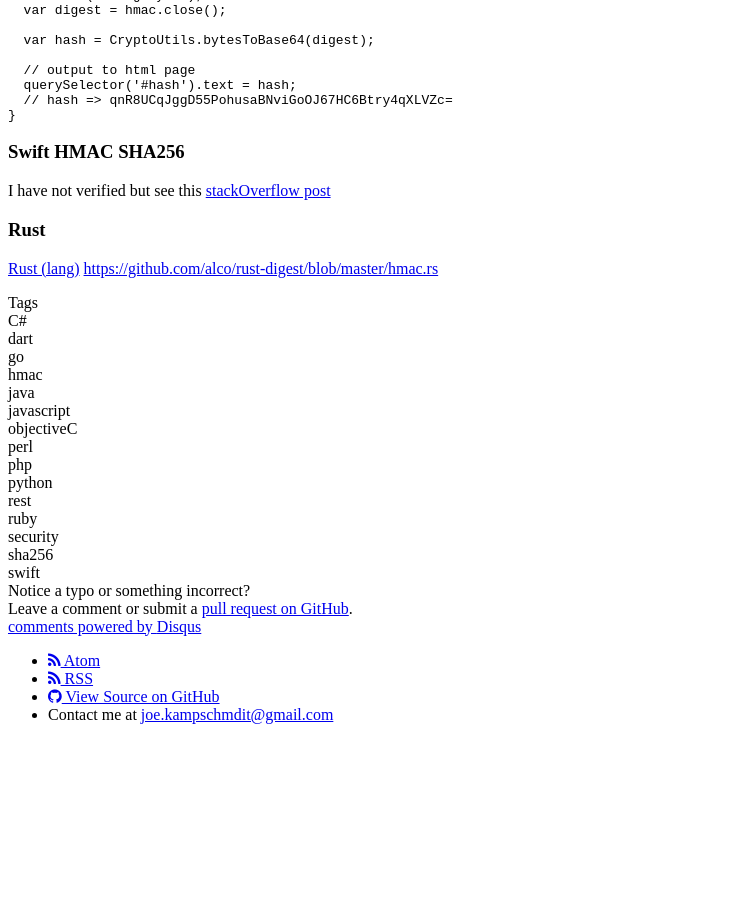
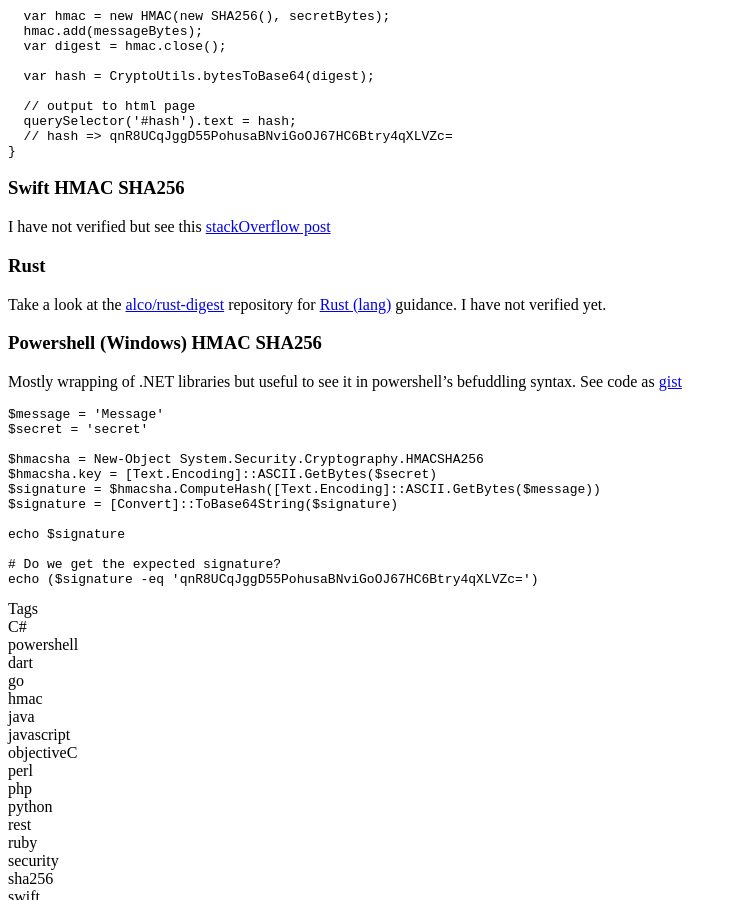
Before and after one commit to jokecamp/jokecamp.com, a Jekyll site: the page built from _posts/2012-10-22-examples-of-creating-base64-hashes-using-hmac-sha256-in-different-languages.markdown, in a window 1280 px wide and 900 px high, scrolled down 4385 px. Shown: the whole window, without its empty margins (0-735 px from the left). Built offline with Jekyll 4.4.1, drawn with Linux system fonts in a browser that asks for light colours; nearby versions of some CDN libraries; Markdown is read by kramdown in place of the engine named in the settings; comment, search, counter and statistics services are not loaded; before the commit the page ends 5125 px from its top, so only the background shows below that; some of the changed text lies outside the part shown.

Commit message:
Added Powershell HMAC example

````diff
--- a/_posts/2012-10-22-examples-of-creating-base64-hashes-using-hmac-sha256-in-different-languages.markdown
+++ b/_posts/2012-10-22-examples-of-creating-base64-hashes-using-hmac-sha256-in-different-languages.markdown
@@ -11,6 +11,7 @@ categories:
 - Code
 tags:
 - C#
+- powershell
 - dart
 - go
 - hmac
@@ -30,7 +31,7 @@ featured: true
 
 I recently went through the processing of creating SDKs for an in house API. The API required signing every REST request with HMAC SHA256 signatures. Those signatures then needed to be converted to base64. Amazon S3 uses base64 strings for their hashes. There are some good reasons to use base64 encoding. See the stackOverflow question [What is the use of base 64 encoding?](http://stackoverflow.com/a/201510/215502)
 
-Below are some simplified HMAC SHA 256 solutions. They should all output "**qnR8UCqJggD55PohusaBNviGoOJ67HC6Btry4qXLVZc=**" given the values of "**secret**" and "**Message**" Take notice of the capital M. It is case sensitive.
+Below are some simplified HMAC SHA 256 solutions. They should all output `qnR8UCqJggD55PohusaBNviGoOJ67HC6Btry4qXLVZc=` given the values of `secret` and `Message`. Take notice of the capital M. The hashed message is case sensitive.
 
 Jump to an implementation:
 
@@ -47,6 +48,7 @@ Jump to an implementation:
   * [Dart]({{page.url}}#dart)
   * [Swift]({{page.url}}#swift)
   * [Rust]({{page.url}}#rust)
+  * [Powershell]({{page.url}}#powershell)
 
 ### <a name='js'></a>Javascript HMAC SHA256
 
@@ -67,7 +69,7 @@ Dependent upon an open source js library called [http://code.google.com/p/crypto
 ### <a name='php'></a>PHP HMAC SHA256
 
 PHP has built in methods for [hash_hmac](http://php.net/manual/en/function.hash-hmac.php) (PHP 5) and [base64_encode](http://php.net/manual/en/function.base64-encode.php) (PHP 4, PHP 5) resulting in no
-outside dependencies.
+outside dependencies. Say what you want about PHP but they have the cleanest code for this example.
 
 ```php
 $s = hash_hmac('sha256', 'Message', 'secret', true);
@@ -315,5 +317,23 @@ I have not verified but see this [stackOverflow post](http://stackoverflow.com/q
 
 ### <a name='rust'></a>Rust
 
-[Rust (lang)](http://www.rust-lang.org/)
-<https://github.com/alco/rust-digest/blob/master/hmac.rs>
+Take a look at the [alco/rust-digest](https://github.com/alco/rust-digest/blob/master/hmac.rs) repository for [Rust (lang)](http://www.rust-lang.org/) guidance. I have not verified yet.
+
+### <a name='powershell'></a>Powershell (Windows) HMAC SHA256
+
+Mostly wrapping of .NET libraries but useful to see it in powershell's befuddling syntax. See code as [gist](https://gist.github.com/jokecamp/2c1a67b8f277797ecdb3)
+
+```
+$message = 'Message'
+$secret = 'secret'
+
+$hmacsha = New-Object System.Security.Cryptography.HMACSHA256
+$hmacsha.key = [Text.Encoding]::ASCII.GetBytes($secret)
+$signature = $hmacsha.ComputeHash([Text.Encoding]::ASCII.GetBytes($message))
+$signature = [Convert]::ToBase64String($signature)
+
+echo $signature
+
+# Do we get the expected signature?
+echo ($signature -eq 'qnR8UCqJggD55PohusaBNviGoOJ67HC6Btry4qXLVZc=')
+```
````
Also changed, not shown: 4 other files.
